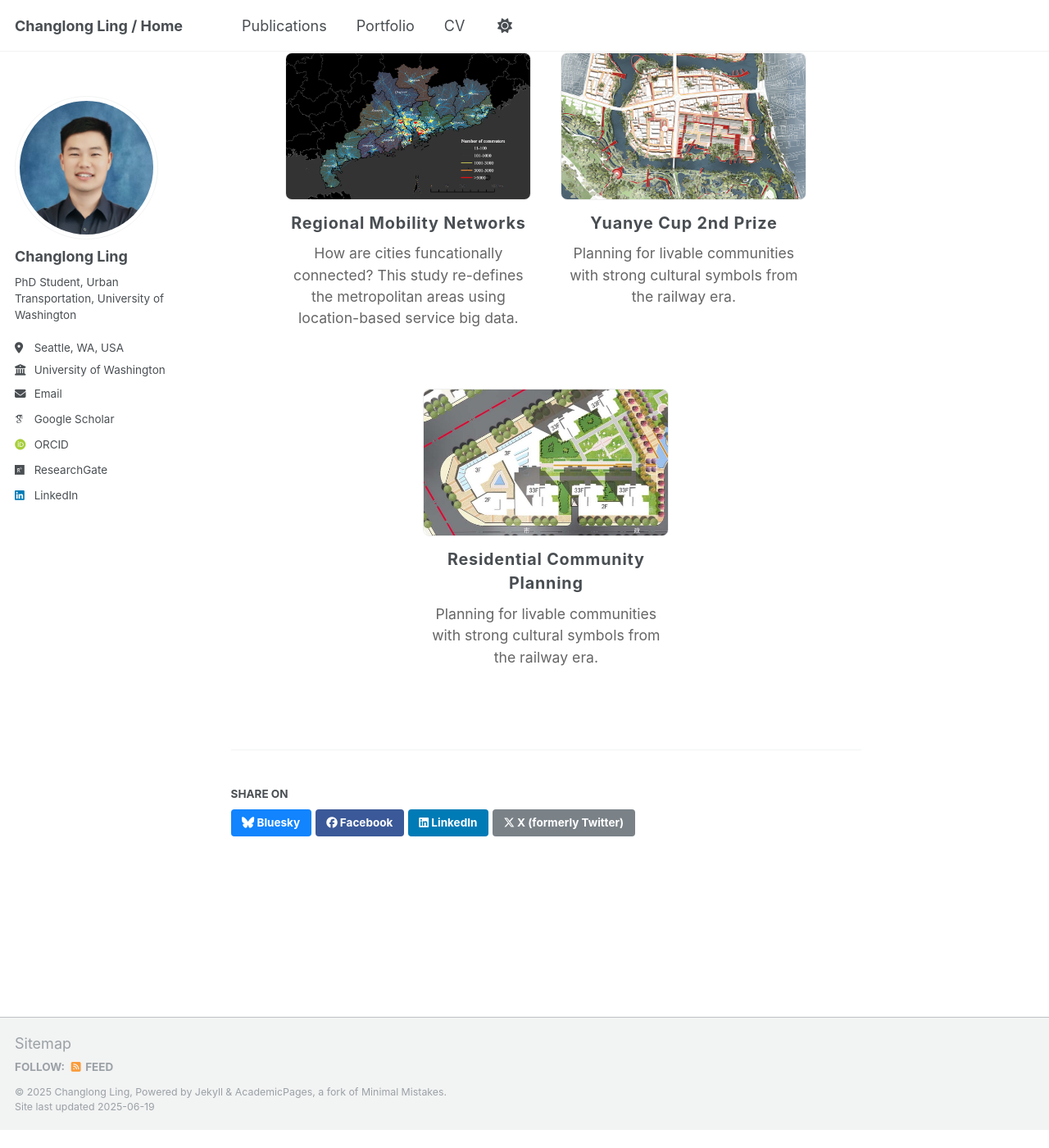
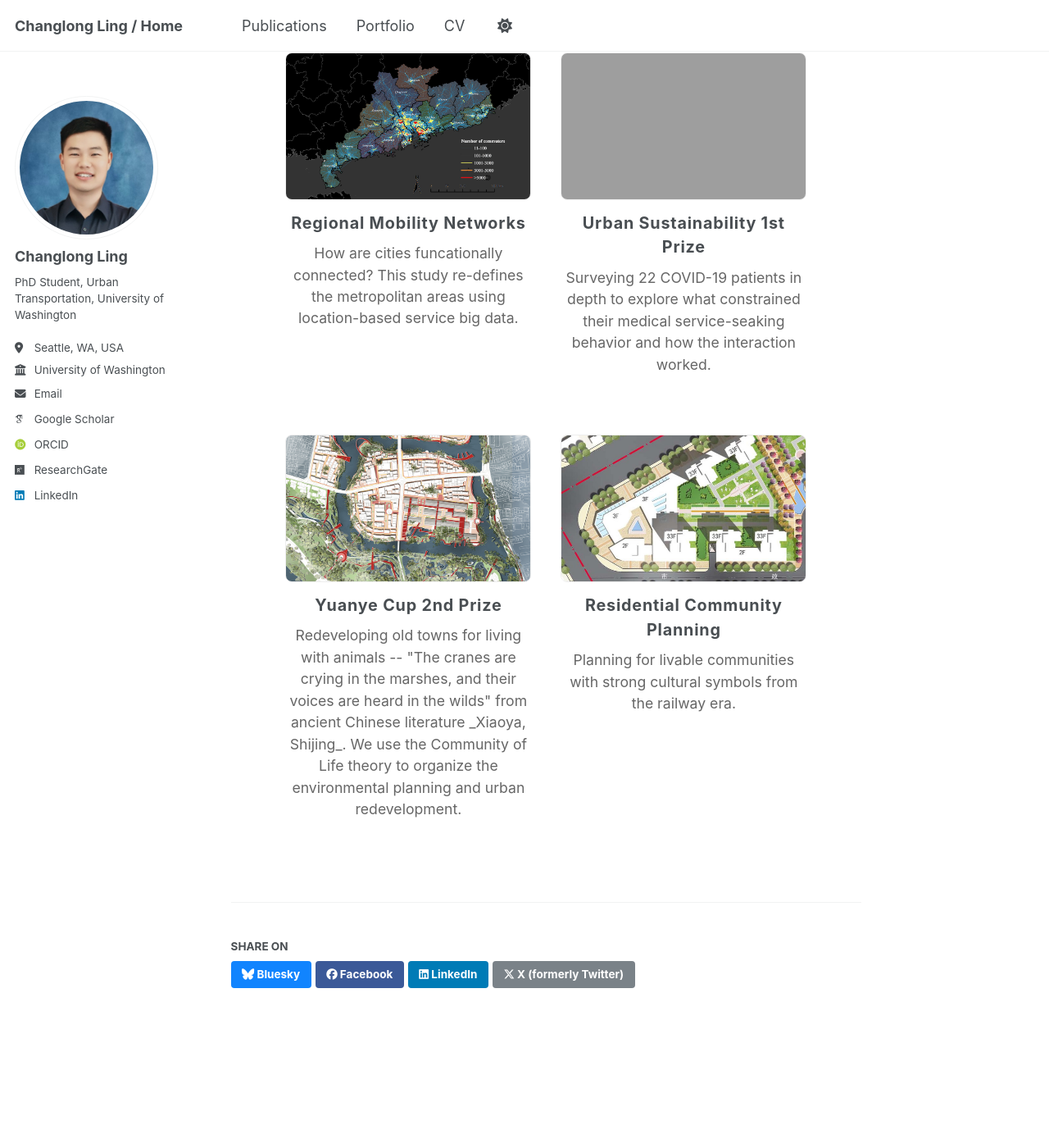
Before and after one commit to ChanglongLing/changlongling.github.io, a Jekyll site: the page built from _portfolio/portfolio.md, in a window 1280 px wide and 1400 px high, scrolled down 651 px. Shown: the whole window at 82% size. Built offline with Jekyll 4.4.1, drawn with Linux system fonts in a browser that asks for light colours; some web fonts are replaced; before the commit the page ends 2029 px from its top, so only the background shows below that; grey boxes are pictures that could not be loaded.

Commit message:
Update portfolio.md

```diff
--- a/_portfolio/portfolio.md
+++ b/_portfolio/portfolio.md
@@ -65,11 +65,21 @@ permalink: /portfolio/
 
   <div class="project-card">
     <a href="http://www.yuanyebei.com/index.php?m=YuanYeBei&a=index_show&contentid=276278&r=all" target="_blank">
+      <img src="/images/portfolio/covid-survey.jpg" alt="COVID 2020">
+    </a>
+    <div class="project-title">Urban Sustainability 1st Prize</div>
+    <div class="project-desc">
+      Surveying 22 COVID-19 patients in depth to explore what constrained their medical service-seaking behavior and how the interaction worked.
+    </div>
+  </div>
+
+  <div class="project-card">
+    <a href="http://www.yuanyebei.com/index.php?m=YuanYeBei&a=index_show&contentid=276278&r=all" target="_blank">
       <img src="/images/portfolio/yuanye20.jpg" alt="Yuanye Cup 2020">
     </a>
     <div class="project-title">Yuanye Cup 2nd Prize</div>
     <div class="project-desc">
-      Planning for livable communities with strong cultural symbols from the railway era.
+      Redeveloping old towns for living with animals -- "The cranes are crying in the marshes, and their voices are heard in the wilds" from ancient Chinese literature _Xiaoya, Shijing_. We use the Community of Life theory to organize the environmental planning and urban redevelopment.
     </div>
   </div>
 
```
